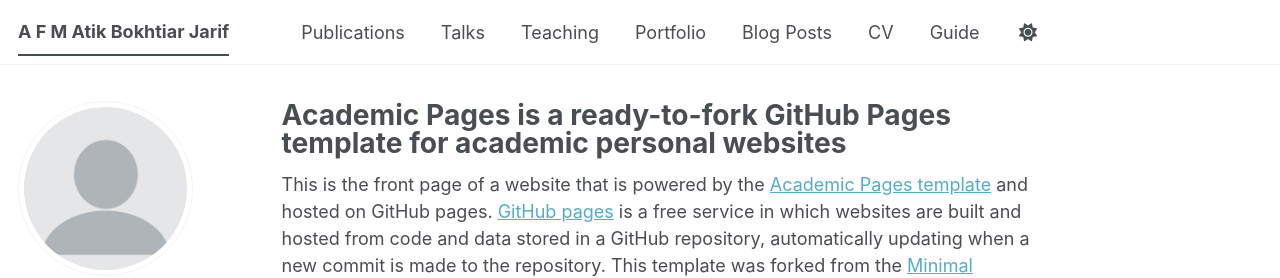
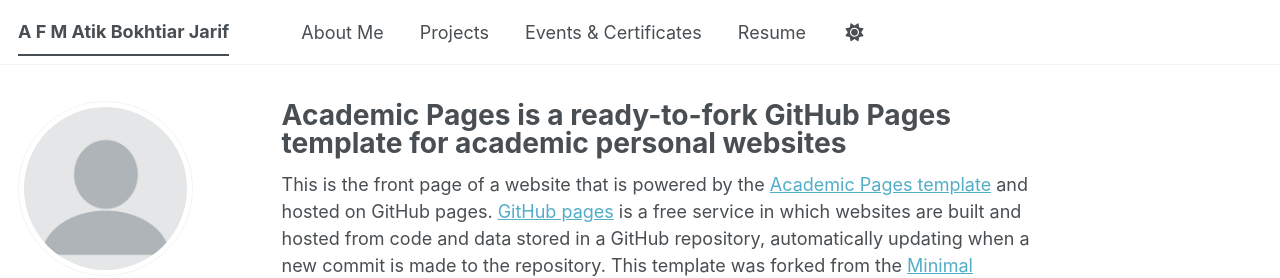
Before and after one commit to afmjarif/afmjarif.github.io, a Jekyll site: the page built from _pages/about.md, in a window 1280 px wide. Shown: the top 278 px of the page. Built offline with Jekyll 4.4.1, drawn with Linux system fonts in a browser that asks for light colours; a script bundle is joined from its source files by our own code; a style sheet for code colours, icons or effects is not loaded; part of the change alters nothing that is shown.

Commit message:
Update navigation.yml

```diff
--- a/_data/navigation.yml
+++ b/_data/navigation.yml
@@ -1,30 +1,13 @@
-# The following is the order of the links in the header of the website.
-#
-# Changing the order here will adjust the order and you can also add additional
-# links. Removing a link prevents it from showing in the header, but does not
-# prevent it from being included in the site.
-#
-# NOTE that only one of the CV options should be selected, the first is for the
-#      Markdown formatted page while the second is generated using JSON.
+# The following is the top navigation bar
+main:
+  - title: "About Me"
+    url: /about/
 
-main:
-  - title: "Publications"
-    url: /publications/
+  - title: "Projects"
+    url: /projects/
 
-  - title: "Talks"
-    url: /talks/
+  - title: "Events & Certificates"
+    url: /events/
 
-  - title: "Teaching"
-    url: /teaching/
-
-  - title: "Portfolio"
-    url: /portfolio/
-
-  - title: "Blog Posts"
-    url: /year-archive/
-
-  - title: "CV"
+  - title: "Resume"
     url: /cv/
-
-  - title: "Guide"
-    url: /markdown/
```
